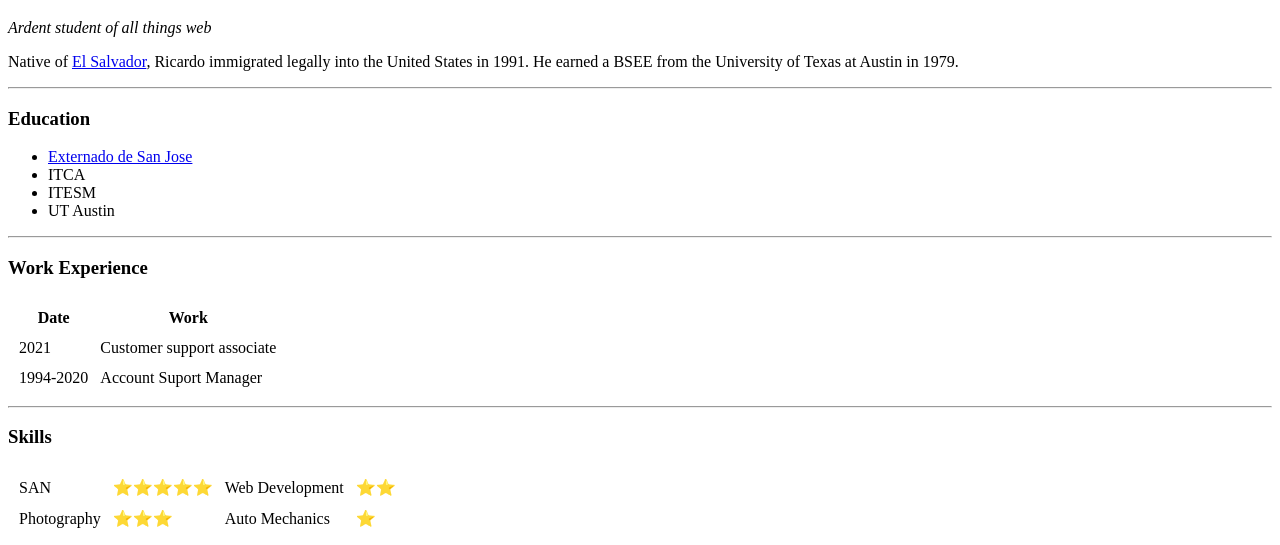
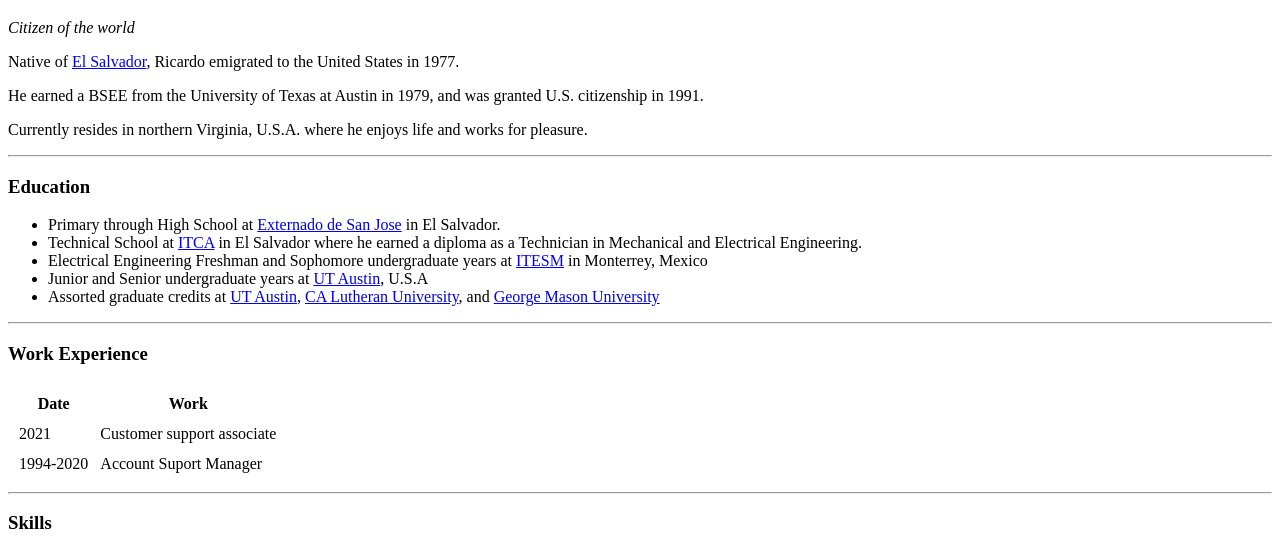
Before and after one commit to RicardoERivera/cv, a plain HTML site: page index.html in a window 1280 px wide. Shown: the part 253-798 px from the top of the page. Drawn offline with Linux system fonts and the light colour scheme.

Commit message:
Updated index.html
Refined Education section of CV, added college URLs.

```diff
--- a/index.html
+++ b/index.html
@@ -3,21 +3,24 @@
 
 <head>
   <meta charset="utf-8">
-  <title>Enrique's Personal Site</title>
+  <title>Ricardo Rivera's Personal Site</title>
 </head>
 
 <body>
   <img src="RR_portrait_29APR2013thumbnail.jpg" alt="Picture of Ricardo Rivera">
   <h1>Ricardo Rivera</h1>
-  <p><em>Ardent student of all things web</em></p>
-  <p>Native of <a href="https://en.wikipedia.org/wiki/El_Salvador">El Salvador</a>, Ricardo immigrated legally into the United States in 1991. He earned a BSEE from the University of Texas at Austin in 1979.</p>
+  <p><em>Citizen of the world</em></p>
+  <p>Native of <a href="https://en.wikipedia.org/wiki/El_Salvador">El Salvador</a>, Ricardo emigrated to the United States in 1977.</p>
+  <p>He earned a BSEE from the University of Texas at Austin in 1979, and was granted U.S. citizenship in 1991.</p>
+  <p>Currently resides in northern Virginia, U.S.A. where he enjoys life and works for pleasure.</p>
   <hr>
   <h3>Education</h3>
   <ul>
-    <li><a href="https://en.wikipedia.org/wiki/Externado_San_Jos%C3%A9">Externado de San Jose</a></li>
-    <li>ITCA</li>
-    <li>ITESM</li>
-    <li>UT Austin</li>
+    <li>Primary through High School at <a href="https://en.wikipedia.org/wiki/Externado_San_Jos%C3%A9">Externado de San Jose</a> in El Salvador.</li>
+    <li>Technical School at <a href="https://www.itca.edu.sv/">ITCA</a> in El Salvador where he earned a diploma as a Technician in Mechanical and Electrical Engineering.</li>
+    <li>Electrical Engineering Freshman and Sophomore undergraduate years at <a href="https://tec.mx/es/conocenos">ITESM</a> in Monterrey, Mexico</li>
+    <li>Junior and Senior undergraduate years at <a href="https://www.utexas.edu">UT Austin</a>, U.S.A</li>
+    <LI>Assorted graduate credits at <a href="https://gradschool.utexas.edu">UT Austin</a>, <a href="https://www.callutheran.edu"> CA Lutheran University</a>, and <a href="https://www2.gmu.edu">George Mason University</a></LI>
   </ul>
   <hr>
   <h3>Work Experience</h3>
```
